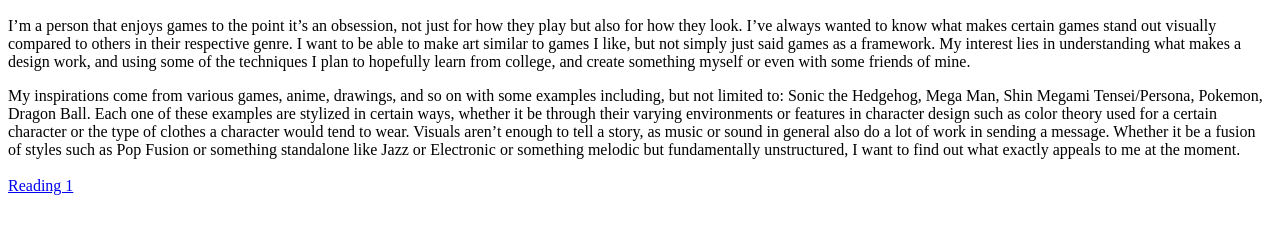
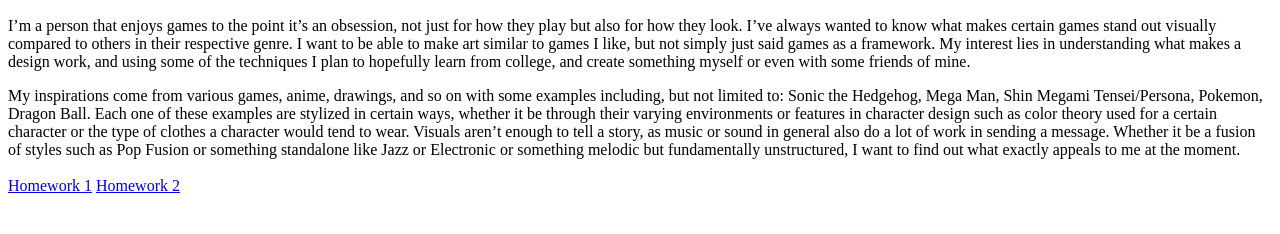
Before and after one commit to GeoStelarBA/media150, a plain HTML site: page index.html in a window 1280 px wide. Shown: the part 240-474 px from the top of the page. Drawn offline with Linux system fonts and the light colour scheme.

Commit message:
Add files via upload

```diff
--- a/index.html
+++ b/index.html
@@ -12,6 +12,7 @@
     <p>I’m a person that enjoys games to the point it’s an obsession, not just for how they play but also for how they look. I’ve always wanted to know what makes certain games stand out visually compared to others in their respective genre. I want to be able to make art similar to games I like, but not simply just said games as a framework. My interest lies in understanding what makes a design work, and using some of the techniques I plan to hopefully learn from college, and create something myself or even with some friends of mine.</p>
     <p2>My inspirations come from various games, anime, drawings, and so on with some examples including, but not limited to: Sonic the Hedgehog, Mega Man, Shin Megami Tensei/Persona, Pokemon, Dragon Ball. Each one of these examples are stylized in certain ways, whether it be through their varying environments or features in character design such as color theory used for a certain character or the type of clothes a character would tend to wear. Visuals aren’t enough to tell a story, as music or sound in general also do a lot of work in sending a message. Whether it be a fusion of styles such as Pop Fusion or something standalone like Jazz or Electronic or something melodic but fundamentally unstructured, I want to find out what exactly appeals to me at the moment.</p2>
     <br></br>
-    <a href="http://127.0.0.1:5500/reading1.html">Reading 1</a>
+    <a href="http://127.0.0.1:5500/reading1.html">Homework 1</a>
+    <a href="http://127.0.0.1:5500/homework2.html">Homework 2</a>
 </body>
 </html>
```
